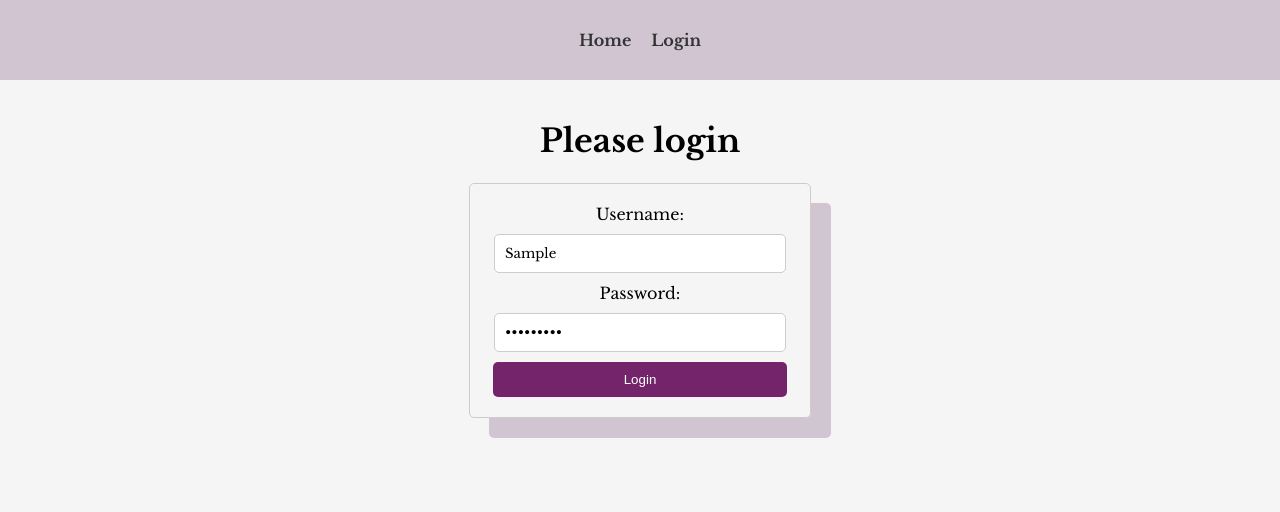
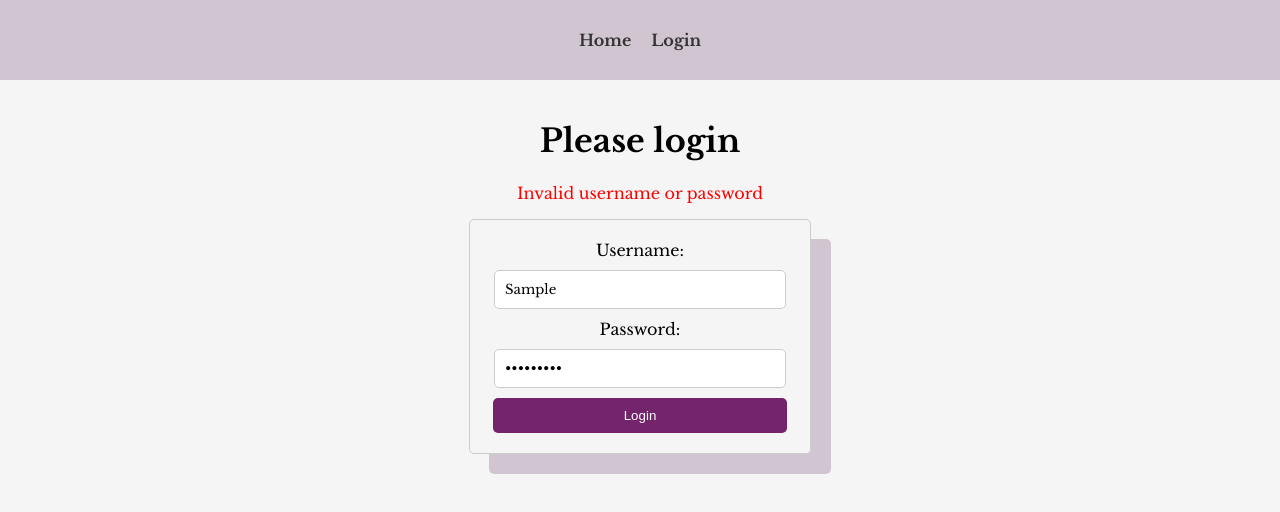
Before and after one commit to PaulWheatcroft/login-logout, a React (Create React App) app: page /login in a window 1280 px wide. Both pictures are taken after typing "Sample", "Sample123" into the empty fields and a click on the button "Login". Shown: the top 512 px of the page. Built offline with nearby package versions, Linux system fonts and the light colour scheme; no server answers.

Commit message:
Error message added to login form

```diff
--- a/src/components/LoginForm/LoginForm.css
+++ b/src/components/LoginForm/LoginForm.css
@@ -37,7 +37,7 @@
     background-color: #d000bb;
   }
 
-  .login-form .error {
+  .error {
     color: red;
     margin-top: 10px;
   }
--- a/src/components/LoginForm/LoginForm.js
+++ b/src/components/LoginForm/LoginForm.js
@@ -10,6 +10,7 @@
   const { login } = useContext(UserContext);
   const [username, setUsername] = useState("");
   const [password, setPassword] = useState("");
+  const [errorMessage, setErrorMessage] = useState("");
 
   const handleSubmit = async (e) => {
     e.preventDefault();
@@ -31,12 +32,14 @@
       setPassword("");
     } catch (error) {
       console.log("Invalid username or password");
+      setErrorMessage("Invalid username or password");
     }
   };
 
   return (
     <>
       <h1>Please login</h1>
+      {errorMessage && <p className="error">{errorMessage}</p>}
       <form onSubmit={handleSubmit} className="login-form">
         <div>
           <label>Username:</label>
```
